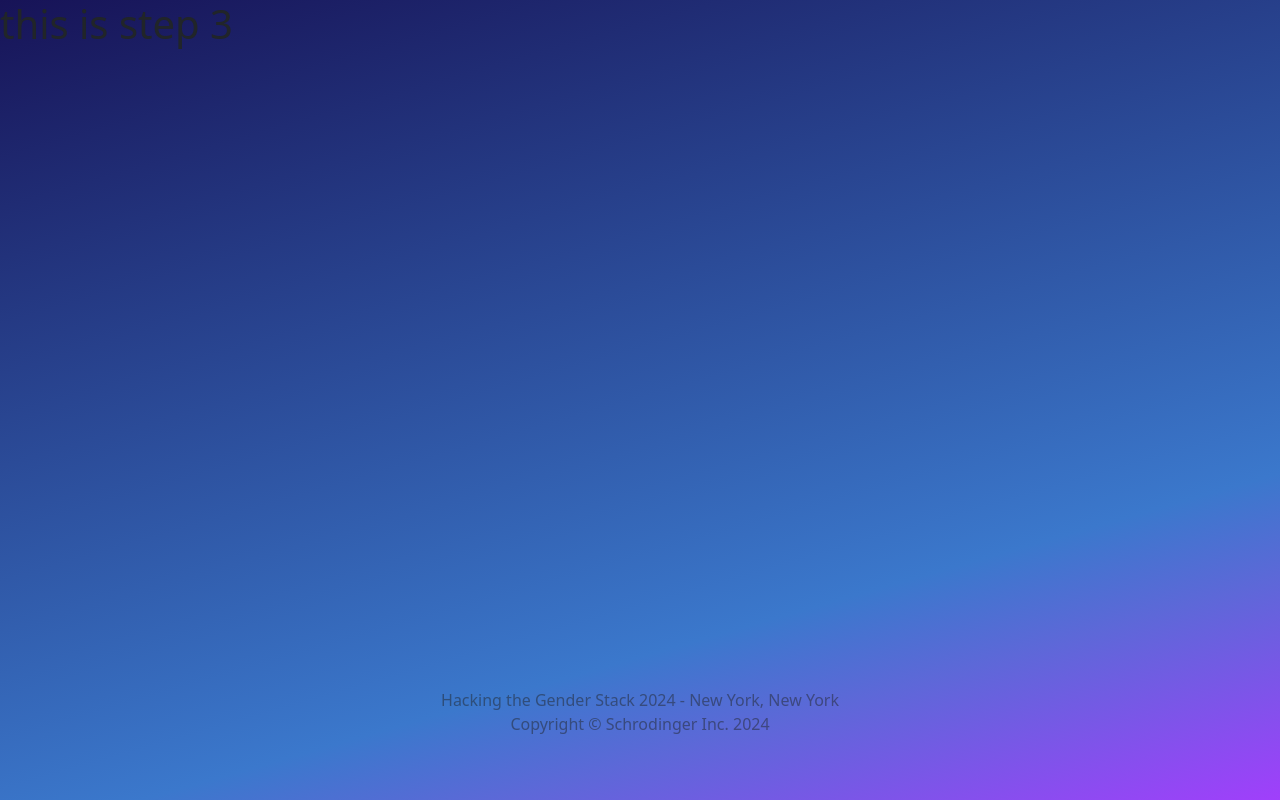
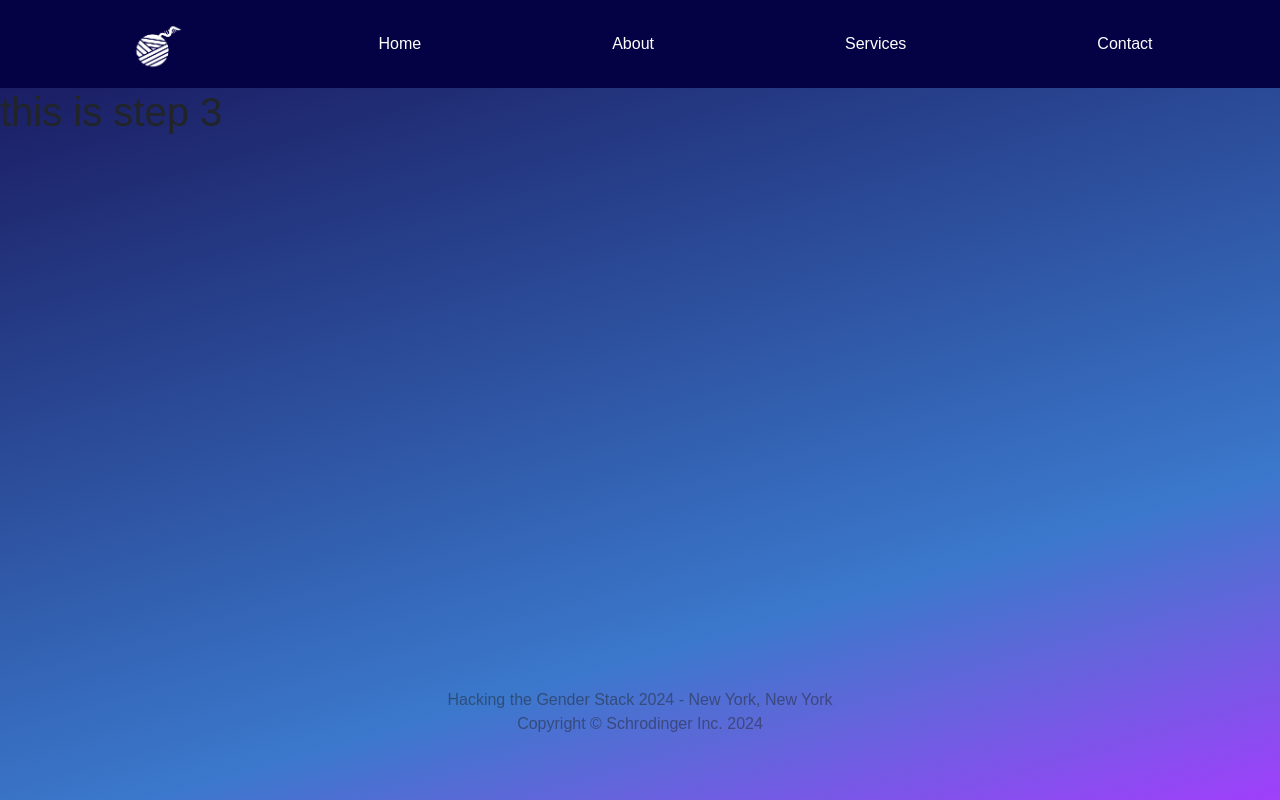
Before and after one commit to lisdis19/SchrodingersCats, a Django app: page /step3/ in a window 1280 px wide. Run offline with Django 4.2, Linux system fonts and the light colour scheme.

Commit message:
step 3 navbar

```diff
--- a/website/templates/step3.html
+++ b/website/templates/step3.html
@@ -1,6 +1,46 @@
 {% extends "base.html" %} {% block title %} Schrodinger's Cats {% endblock %}
 {% block content %}
+<style>body {
+    font-family: Arial, sans-serif;
+    margin: 0;
+    padding: 0;
+    box-sizing: border-box;
+}
+
+nav {
+    display: flex;
+    justify-content: space-around;
+    align-items: center;
+    background-color: #040244;
+    overflow: hidden;
+    min-width:100%;
+    padding:0rem 2rem;
+}
+
+nav a {
+    float: left;
+    display: block;
+    color: white;
+    text-align: center;
+    padding: 14px 16px;
+    text-decoration: none;
+}
+
+nav a:hover {
+    color: rgb(133, 190, 246);
+    border-bottom: 1px solid currentColor;
+}</style>
 <body>
+    <nav>
+        <a href="{% url 'home' %}">
+        {% load static %}
+        <img src="{% static 'website/schrodinger.png' %}" width="60px" height="60px" alt="logo">
+        </a>
+        <a href="{% url 'home' %}">Home</a>
+        <a href="{% url 'home' %}">About</a>
+        <a href="{% url 'step1' %}">Services</a>
+        <a href="#contact">Contact</a>
+    </nav>
     <h1>this is step 3</h1>
 </body>
 {% endblock %}
```
